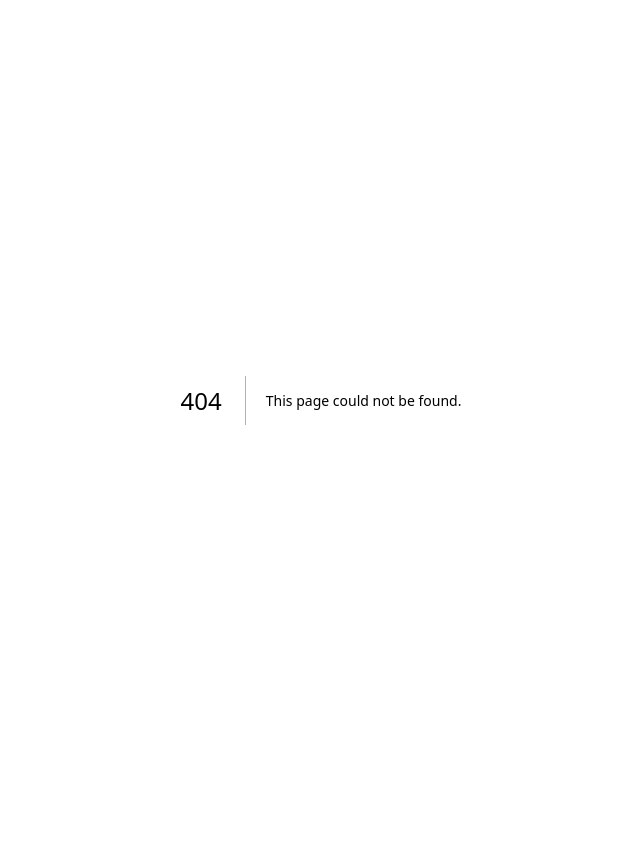
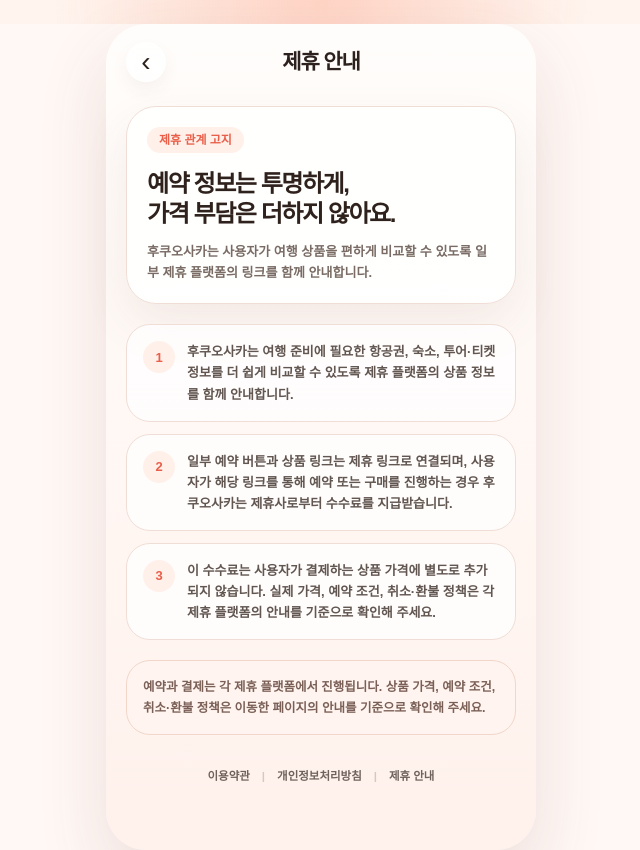
Before and after one commit to munani0918/fukuosaka, a Next.js app: page /affiliate-disclosure in a window 1280 px wide. Before the commit this address had no page. Shown: the whole page, without its empty margins (319-959 px from the left). Before the commit the page ends 800 px from the top, so only its background shows below. Built offline with nearby package versions, Linux system fonts and the light colour scheme.

Commit message:
Add Kakao login and gated save flows

```diff
--- /dev/null
+++ b/app/affiliate-disclosure/page.tsx
@@ -0,0 +1,71 @@
+import Link from "next/link";
+
+import { PolicyLinks } from "@/src/components/PolicyLinks";
+
+const notices = [
+  "후쿠오사카는 여행 준비에 필요한 항공권, 숙소, 투어·티켓 정보를 더 쉽게 비교할 수 있도록 제휴 플랫폼의 상품 정보를 함께 안내합니다.",
+  "일부 예약 버튼과 상품 링크는 제휴 링크로 연결되며, 사용자가 해당 링크를 통해 예약 또는 구매를 진행하는 경우 후쿠오사카는 제휴사로부터 수수료를 지급받습니다.",
+  "이 수수료는 사용자가 결제하는 상품 가격에 별도로 추가되지 않습니다. 실제 가격, 예약 조건, 취소·환불 정책은 각 제휴 플랫폼의 안내를 기준으로 확인해 주세요.",
+];
+
+export default function AffiliateDisclosurePage() {
+  return (
+    <main className="min-h-dvh bg-[#fff8f5] text-[#2c211d]">
+      <div className="mx-auto min-h-dvh max-w-[430px] bg-[linear-gradient(180deg,#fffdfb_0%,#fff7f3_55%,#fff1ec_100%)] px-5 pb-16 pt-[calc(env(safe-area-inset-top)+18px)] md:my-6 md:min-h-[calc(100dvh-3rem)] md:rounded-[40px] md:shadow-[0_30px_70px_rgba(126,74,61,0.14)]">
+        <header className="flex items-center justify-between">
+          <Link
+            href="/account"
+            className="flex h-10 w-10 items-center justify-center rounded-full bg-white/80 text-[28px] leading-none text-[#2c211d] shadow-[0_8px_18px_rgba(126,74,61,0.06)]"
+            aria-label="계정으로 돌아가기"
+          >
+            ‹
+          </Link>
+          <h1 className="text-[21px] font-black tracking-[-0.055em]">제휴 안내</h1>
+          <div className="h-10 w-10" />
+        </header>
+
+        <section className="mt-6 rounded-[30px] border border-[#f0ded6] bg-white/90 p-5 shadow-[0_20px_48px_rgba(126,74,61,0.09)]">
+          <p className="inline-flex rounded-full bg-[#fff0ea] px-3 py-1 text-[12px] font-black text-[#e95f49]">
+            제휴 관계 고지
+          </p>
+          <h2 className="mt-4 text-[24px] font-black leading-tight tracking-[-0.06em] text-[#2f211c]">
+            예약 정보는 투명하게,
+            <br />
+            가격 부담은 더하지 않아요.
+          </h2>
+          <p className="mt-3 text-[13px] font-semibold leading-relaxed text-[#7a6c65]">
+            후쿠오사카는 사용자가 여행 상품을 편하게 비교할 수 있도록 일부 제휴
+            플랫폼의 링크를 함께 안내합니다.
+          </p>
+        </section>
+
+        <div className="mt-5 space-y-3">
+          {notices.map((notice, index) => (
+            <section
+              key={notice}
+              className="rounded-[24px] border border-[#f0ded6] bg-white/78 p-4"
+            >
+              <div className="flex gap-3">
+                <span className="flex h-8 w-8 shrink-0 items-center justify-center rounded-full bg-[#fff0ea] text-[13px] font-black text-[#e95f49]">
+                  {index + 1}
+                </span>
+                <p className="text-[13px] font-semibold leading-relaxed text-[#625650]">
+                  {notice}
+                </p>
+              </div>
+            </section>
+          ))}
+        </div>
+
+        <section className="mt-5 rounded-[24px] border border-[#f2d6ca] bg-[#fff4ef] p-4">
+          <p className="text-[12.5px] font-bold leading-relaxed text-[#7a5f56]">
+            예약과 결제는 각 제휴 플랫폼에서 진행됩니다. 상품 가격, 예약 조건,
+            취소·환불 정책은 이동한 페이지의 안내를 기준으로 확인해 주세요.
+          </p>
+        </section>
+
+        <PolicyLinks className="mt-8" />
+      </div>
+    </main>
+  );
+}
--- a/app/terms/page.tsx
+++ b/app/terms/page.tsx
@@ -17,7 +17,7 @@
   },
   {
     title: "4. 제휴 및 수수료 고지",
-    body: "후쿠오사카는 마이리얼트립, 아고다 등 제휴사와의 제휴 링크를 통해 항공권, 숙소, 투어·티켓, eSIM 등 여행 관련 상품 정보를 제공할 수 있습니다.\n\n사용자가 후쿠오사카 내 제휴 링크를 통해 외부 제휴 플랫폼에서 예약 또는 구매를 진행하는 경우, 후쿠오사카는 해당 제휴사로부터 일정 수수료를 지급받을 수 있습니다.\n\n이러한 제휴 수수료는 사용자가 부담하는 상품 가격에 별도로 추가되지 않으며, 실제 상품 가격, 예약 조건, 취소·환불 정책은 각 제휴 플랫폼 및 판매자의 기준을 따릅니다.",
+    body: "후쿠오사카는 마이리얼트립, 아고다 등 제휴사 링크를 통해 항공권, 숙소, 투어·티켓 등 여행 상품 정보를 제공할 수 있습니다.\n\n사용자가 후쿠오사카 내 일부 제휴 링크를 통해 외부 제휴 플랫폼에서 예약 또는 구매를 진행하는 경우, 후쿠오사카는 해당 제휴사로부터 수수료를 지급받습니다.\n\n이 제휴 수수료는 사용자가 부담하는 상품 가격에 별도로 추가되지 않으며, 실제 상품 가격, 예약 조건, 취소·환불 정책은 각 제휴 플랫폼 및 판매자의 기준을 따릅니다.",
   },
   {
     title: "5. 사용자의 의무",
--- a/src/components/PolicyLinks.tsx
+++ b/src/components/PolicyLinks.tsx
@@ -7,11 +7,7 @@
 export function PolicyLinks({ className = "" }: PolicyLinksProps) {
   return (
     <footer className={`text-center text-[11.5px] leading-relaxed text-[#8b7c74] ${className}`}>
-      <p>
-        후쿠오사카는 제휴 링크를 통해 발생한 예약·구매에 대해 일정 수수료를
-        지급받을 수 있습니다.
-      </p>
-      <div className="mt-3 flex items-center justify-center gap-3 font-bold text-[#6f625c]">
+      <div className="flex flex-wrap items-center justify-center gap-x-3 gap-y-1 font-bold text-[#6f625c]">
         <Link href="/terms" className="underline-offset-4 hover:underline">
           이용약관
         </Link>
@@ -19,6 +15,10 @@
         <Link href="/privacy" className="underline-offset-4 hover:underline">
           개인정보처리방침
         </Link>
+        <span className="text-[#d7c7bf]">|</span>
+        <Link href="/affiliate-disclosure" className="underline-offset-4 hover:underline">
+          제휴 안내
+        </Link>
       </div>
     </footer>
   );
```
